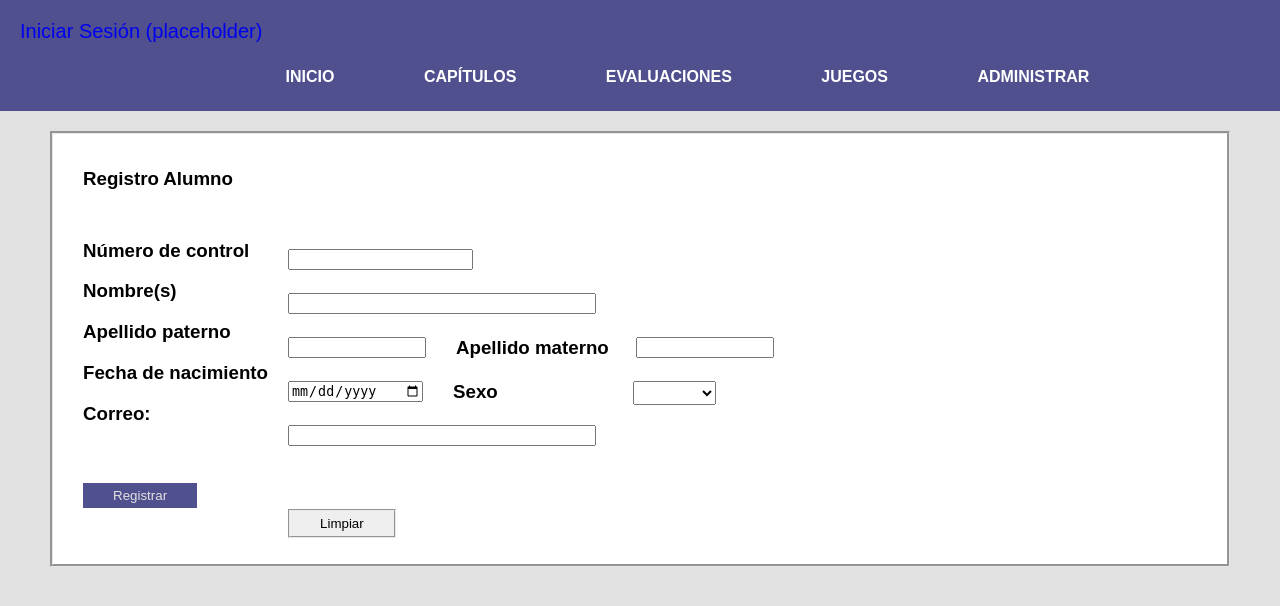
After one commit to OmarVerdugo/ProyectoIS2, a PHP site: page /RegistroAlumno.php in a window 1280 px wide. The commit adds this page. Shown: the top 606 px of the page. Run offline with PHP 8.4, Linux system fonts and the light colour scheme; some libraries are stand-ins or nearby versions.

Commit message:
adicion de la interfaz de registro alumno
se agrego la interfaz de registro de alumno, haciendo cambios en style.css y agregando el archivo registroalumno.php

```diff
--- /dev/null
+++ b/RegistroAlumno.php
@@ -0,0 +1,43 @@
+<?php include('template/header.php'); ?>
+<html>
+	<head>
+		<meta charset="utf-8">
+		<title>Registrar Alumno</title>
+	</head>
+	<body>
+		<section class="studentCont">
+			<div class="studentLabel">
+				<h3 class="encabezado">Registro Alumno</h3>
+				<h3>Número de control</h3>
+				<h3>Nombre(s)</h3>
+				<h3>Apellido paterno</h3>
+				<h3>Fecha de nacimiento</h3>
+				<h3>Correo:</h3>
+
+					<button id="Registrar" class="enviar formBoton" >Registrar</button>
+			</div>
+			<div class="studentInput">
+				<input type="text" name="" id="_IDControlAlu">
+				<input type="text" name="" id="_nombreAlu">
+				<div class="mismoFlex apeInput">
+					<input type="text" name="" id="_apePatAlu">
+					<h3>Apellido materno</h3>
+					<input type="text" name="" id="_apeMatAlu">
+				</div>
+					<div class="mismoFlex">
+						<input type="date" name="" id="_naciAlu">
+						<h3>Sexo</h3>
+							<select>
+								<option value="M">Masculino</option>
+								<option value="F">Femenino</option>
+								<option value="default" selected=""> </option>
+							</select>
+					</div>
+					<input type="email" name="" id="_correoAlu">
+					<div class="formBoton">
+						<button id="Limpiar">Limpiar</button>
+					</div>
+				</div>
+			</div>
+		</section>
+	</body>
--- a/css/style.css
+++ b/css/style.css
@@ -1,5 +1,3 @@
-
-
 body{
 	font-family: 'Meiryo', sans-serif;
 	margin: 0;
@@ -38,7 +36,6 @@ text-decoration:none;
 	text-align: center;
 	background: #50508F;
 	color: white;
-
 }
 
 .main-menu #login{
@@ -91,7 +88,7 @@ text-decoration:none;
 }
 
 
-/*CSS login*/
+/*******************	CSS login	*******************/
 .login {
 	background: white;
 	margin: 0px 30px;
@@ -125,16 +122,87 @@ text-decoration:none;
 	border: 1px solid #000000;
 }
 
-/*CSS login*/
+/*******************	CSS login	*******************/
+
+/*******************	Control de alumno	*******************/
+.studentCont{
+	padding: 15px 30px;
+	display: flex;
+	background-color: white;
+	margin: 20px 50px;
+	border-style: groove;
+	border-color: #e8e8e8;
+	min-height: 400px;
+
+}
+.encabezado{
+	 margin-bottom: 50px;
+}
+.entrada h3{
+	margin-right: 10px;
+	margin-left: 10px;
+}
+.studentInput{
+	max-height: 30px;
+	width: 270px;
+	margin-top: 100px;
+	margin-left: 20px;
+}
+.studentInput input{
+	margin-bottom: 23px;
+}
+.studentInput input[id="_nombreAlu"]{
+	max-height: 30px;
+	width: 300px;
+}
+.studentInput input[id="_correoAlu"]{
+	max-height: 30px;
+	width: 300px;
+}
+.studentInput select{
+	max-height: 30px;
+	max-width: 200px;
+	margin-bottom: 20px;
+}
+.mismoFlex{
+	display: flex;
+	margin-right: 20px;
+}
+.mismoFlex h3{
+	margin: 0 auto;
+	min-width: 180px;
+	padding-left: 30px;
+}
+.apeInput{
+	min-width: 200px;
+}
+.mismoFlex input{
+	min-width: 130px;
+	max-height: 30px
+	margin-right: 50px;
+}
+.formBoton{
+	margin-top:	40px;
+}
+.enviar{
+	color: #E1E1E1;
+	background-color: #50508F;
+	border: none;
+	padding: 5px 30px;
+}
+.formBoton [id="Limpiar"]{
+	border-color: #e8e8e8 ;
+	border-style: groove;
+	padding: 5px 30px;
+}
 
 
 
-
-
+/*******************	Control de alumno	*******************/
 
 /*CSS responsivo*/
 @media only screen and (max-width: 600px) {
 
 
 }
-/*CSS responsivo*/
+/*******************	CSS responsivo	*******************/
```
